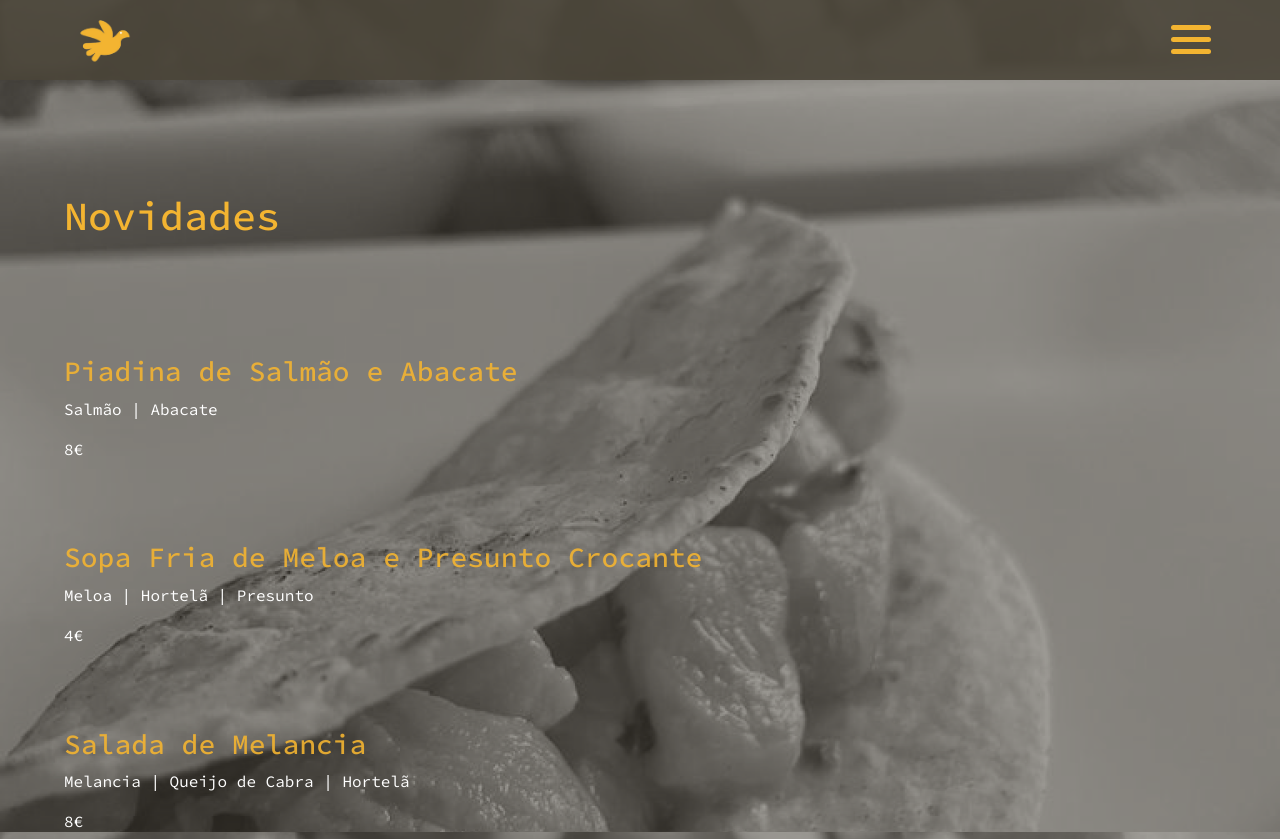
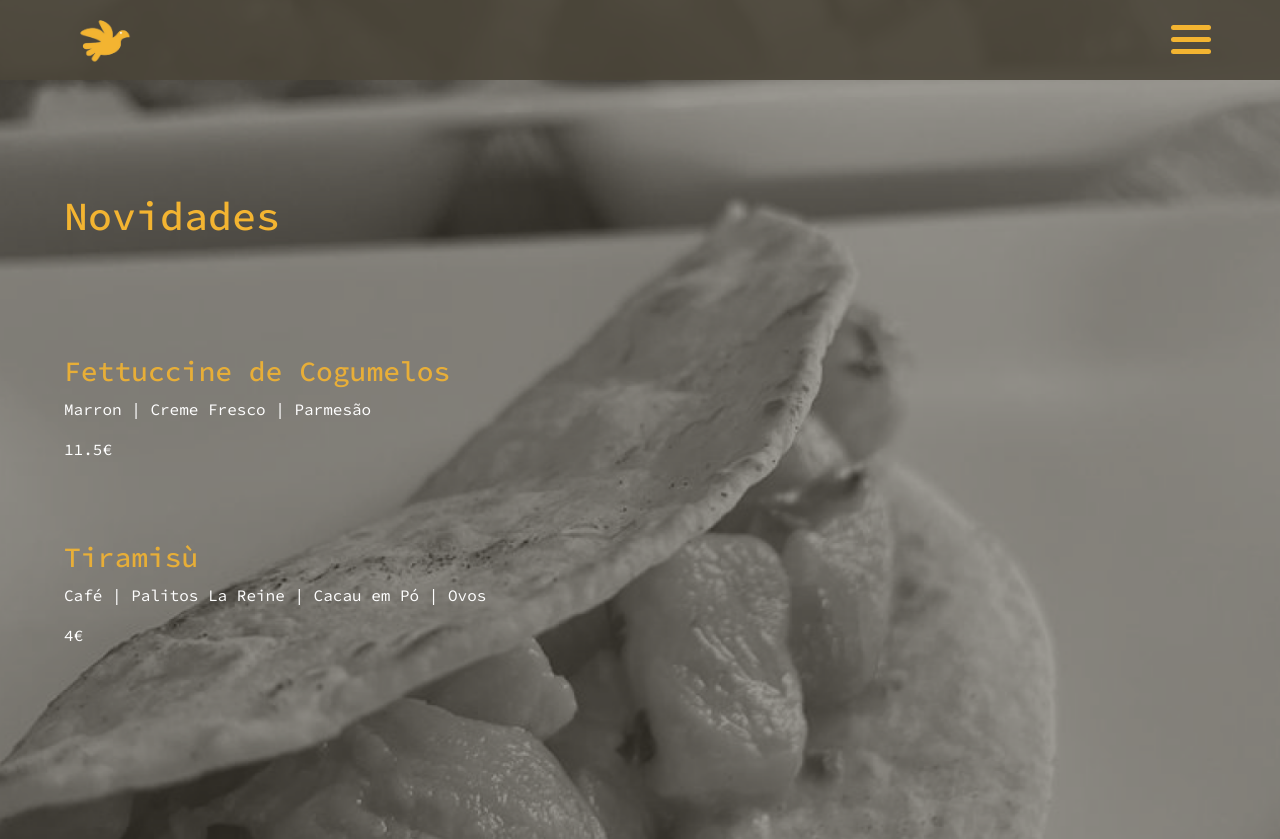
Before and after one commit to nuno18084/Maritaca-Project, a React (Create React App) app: page /novidades in a window 1280 px wide. Shown: the top 839 px of the page. Built offline with nearby package versions, Linux system fonts and the light colour scheme.

Commit message:
Change prices ans specialities on the menu

```diff
--- a/src/components/MenuPage/Specials/SpecialsData.js
+++ b/src/components/MenuPage/Specials/SpecialsData.js
@@ -3,48 +3,48 @@ const pizzaData = [
     name: "5 Cogumelos",
     ingredients:
       "Molho de Tomate | Mozzarella 100% | Cogumelos Paris, Shiitake, Shimaji, Portobello, Marron | Parmesão",
-    price: 12.5,
+    price: 13.5,
     soldOut: false,
   },
   {
     name: "Do Bosque",
     ingredients:
       "Molho de Tomate | Mozzarella 100% | Requeijão | Espargos | Ovo | Salsa | Azeite de Trufa | Cebola Confitada | Amêndoa Torrada",
-    price: 12.5,
+    price: 13.5,
     soldOut: false,
   },
   {
     name: "Terra e Mar",
     ingredients:
       "Molho de Tomate | Mozzarella 100% | Camarão | Pimento Assado | Molho Pesto | Cebola Confitada",
-    price: 12.5,
+    price: 13.5,
     soldOut: false,
   },
   {
     name: "Marron",
     ingredients:
       "Mozzarella 100% | Cogumelos Marron | Alho | Salsa | Parmesão | Azeite de Trufa ",
-    price: 12.5,
+    price: 13.5,
     soldOut: false,
   },
   {
     name: "Tomatina",
     ingredients:
       "Molho de Tomate | Mozzarella 100% | Manjericão | Tomate Cherry | Mozzarella Di Bufala | Parmesão",
-    price: 12.5,
+    price: 13.5,
     soldOut: false,
   },
   {
     name: "Figo",
     ingredients:
       "Mozzarella 100% | Figo | Gorgonzola | Presunto |  Mel | Oregãos",
-    price: 12.5,
+    price: 13.5,
     soldOut: false,
   },
   {
     name: "Trufa",
     ingredients: "Gorgonzola | Salsa Trufada | Rúcula | Azeite de Trufa",
-    price: 13,
+    price: 13.5,
     soldOut: false,
   },
 ];
@@ -53,31 +53,31 @@ const rolinhoData = [
   {
     name: "Alho",
     ingredients: "Manteiga de Alho | Mozzarella 100%",
-    price: 3.9,
+    price: 4,
     soldOut: false,
   },
   {
     name: "Diávola",
     ingredients: "Mozzarella 100% | Pepperoni | Oregãos",
-    price: 5.6,
+    price: 5.9,
     soldOut: false,
   },
   {
     name: "Camarão",
     ingredients: "Mozzarella 100% | Camarão | Catupiri | Oregãos",
-    price: 6,
+    price: 6.5,
     soldOut: false,
   },
   {
     name: "Anchovas",
     ingredients: "Mozzarella 100% | Anchovas | Alcaparras",
-    price: 6,
+    price: 6.5,
     soldOut: false,
   },
   {
     name: "Trufa",
     ingredients: "Queijo Gorgonzola | Salsa Trufada | Azeite de Trufa",
-    price: 7.2,
+    price: 7.5,
     soldOut: false,
   },
 ];
@@ -86,19 +86,19 @@ const saladData = [
   {
     name: "Pêra e Parmesão",
     ingredients: "Rúcula | Parmesão | Pêra | Azeite | Creme Balsâmico",
-    price: 7,
+    price: 7.5,
     soldOut: false,
   },
   {
     name: "Caprese",
     ingredients: "Tomate | Mozzarella Di Bufala",
-    price: 7,
+    price: 7.5,
     soldOut: false,
   },
   {
     name: "Rúcula",
     ingredients: "Rúcula | Tomate Cherry | Azeite",
-    price: 4,
+    price: 5,
     soldOut: false,
   },
 ];
@@ -114,21 +114,9 @@ const promotionsData = [
 
 const newsData = [
   {
-    name: "Piadina de Salmão e Abacate",
-    ingredients: "Salmão | Abacate",
-    price: 8,
-    soldOut: false,
-  },
-  {
-    name: "Sopa Fria de Meloa e Presunto Crocante",
-    ingredients: "Meloa | Hortelã | Presunto",
-    price: 4,
-    soldOut: false,
-  },
-  {
-    name: "Salada de Melancia",
-    ingredients: "Melancia | Queijo de Cabra | Hortelã",
-    price: 8,
+    name: "Fettuccine de Cogumelos",
+    ingredients: "Marron | Creme Fresco | Parmesão",
+    price: 11.5,
     soldOut: false,
   },
   {
```
